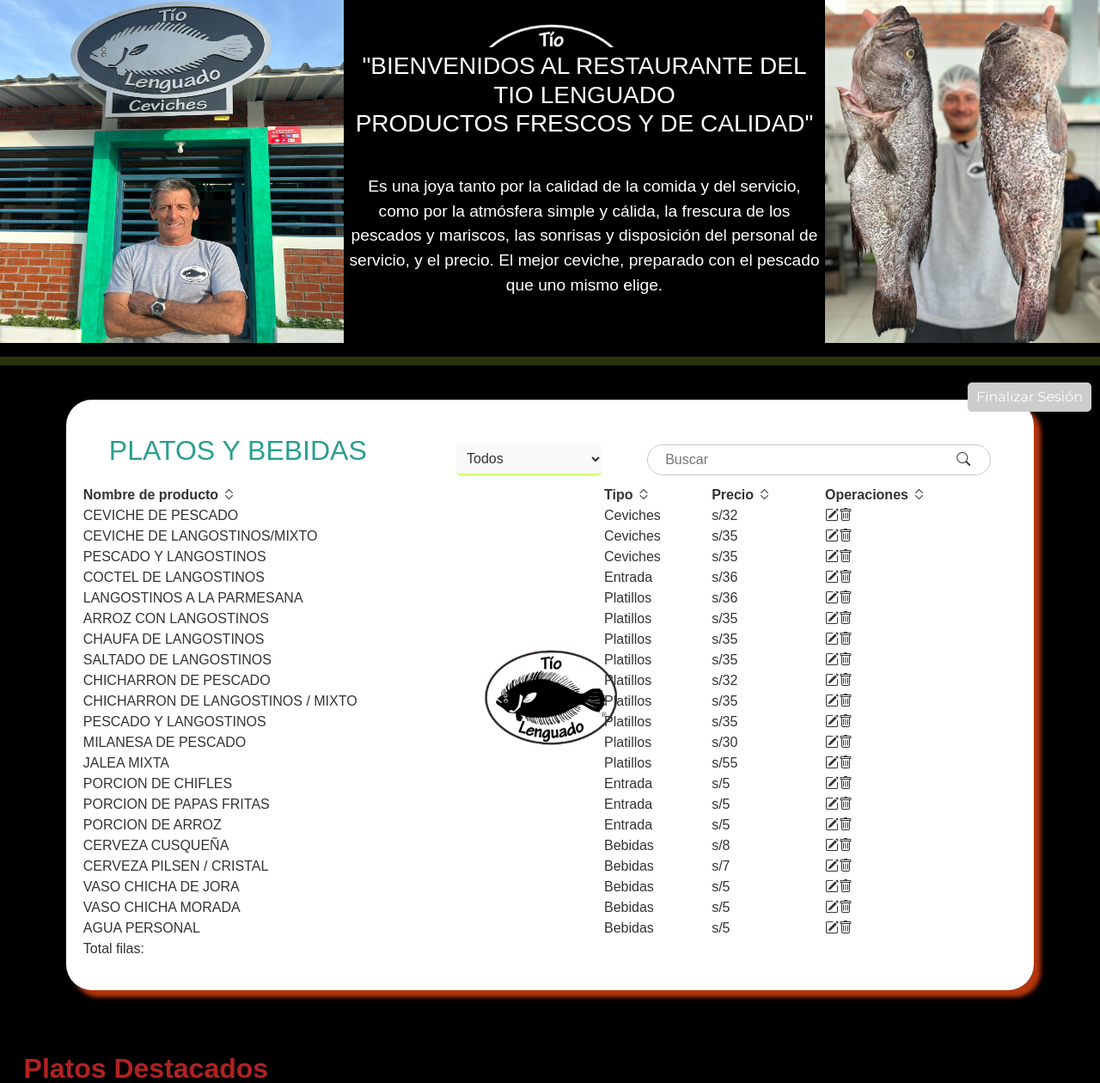
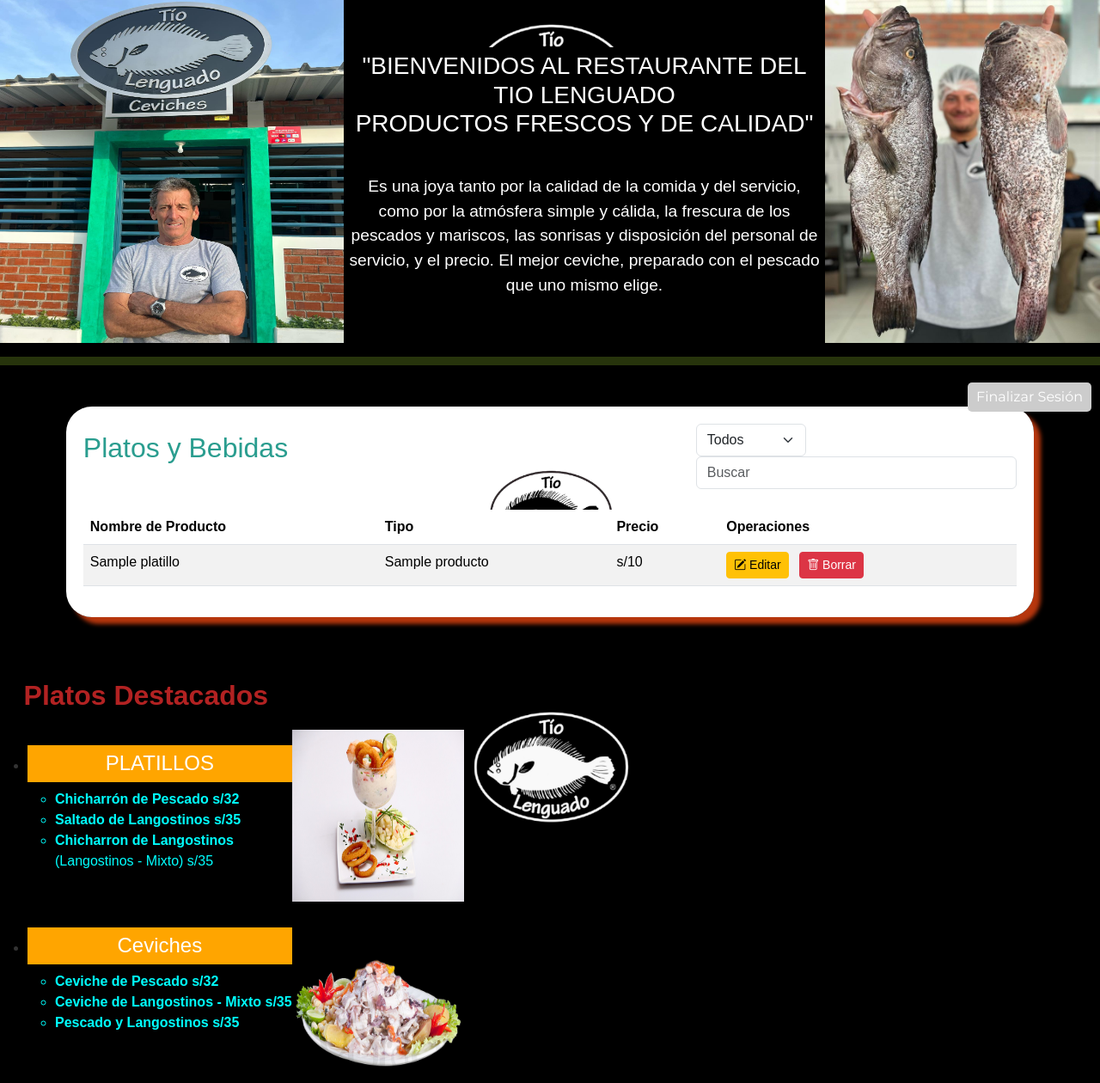
Before and after one commit to Black2oo4g/Tio-lenguado---TPW, a PHP site: template Vista/index.php in a window 1280 px wide. Shown: the part 311-1571 px from the top of the page at 86% size. Run offline with PHP 8.4, Linux system fonts and the light colour scheme; the visitor is signed in with stand-in values (Sample User, id 1); tables that the repository leaves empty or names only in its code hold one stand-in row (values such as "Sample post"); the template is opened without the code that fills it: most values are stand-ins (such as "Sample title", 1, 10 or a date in 2020); some libraries are stand-ins or nearby versions; grey boxes are pictures that could not be loaded.

Commit message:
carga de datos

```diff
--- a/Vista/index.php
+++ b/Vista/index.php
@@ -1,5 +1,7 @@
 <!DOCTYPE html>
 <?php
+include('../Database/conexion.php');
+
 session_start();
 
 if (!isset($_SESSION['usuario_id'])) {
@@ -9,13 +11,6 @@
     </script>";
     exit();
 }
-
-$nombre_usuario = $_SESSION['nombre_usuario'];
-$correo_usuario = $_SESSION['correo_usuario'];
-$tipo_usuario = $_SESSION['tipo_usuario'];
-$fecha_creacion = $_SESSION['fecha_creacion'];
-$contrasena_usuario = $_SESSION['contrasena_usuario'];
-
 ?>
 <html>
 
@@ -371,7 +366,7 @@
                         <li>
                             <hr class="dropdown-divider">
                         </li>
-                        <li><a class="dropdown-item" href="#">Salir</a></li>
+                        <li><a class="dropdown-item" onclick="logout()">Salir</a></li>
                     </ul>
                 </div>
             </div>
@@ -429,203 +424,96 @@
 
     <hr style="height:10px; border:0; background-color:yellowgreen;">
 
-    <div class="container">
-        <div class="table_header">
-            <h2>PLATOS Y BEBIDAS</h2>
-            <br>
+    <div class="container mt-5" id="platillosTable">
+        <div class="d-flex justify-content-between align-items-center mb-4">
+            <h2>Platos y Bebidas</h2>
+            <div>
+                <?php
+                $tipo_platillo = isset($_GET['tipo']) ? $_GET['tipo'] : '';
 
-            <select name="Tipos de platos" id="">
-                <option value="" selected>Todos</option>
-                <option value="">Ceviches</option>
-                <option value="">Especiales</option>
-                <option value="">Bebidas</option>
-
-            </select>
-            <div class="input_search">
-                <input type="search" placeholder="Buscar" />
-                <i class="bi bi-search" id="search"></i>
+                $where_clause = "";
+                if ($tipo_platillo != '') {
+                    $where_clause = " WHERE p.id_tipo_producto = '$tipo_platillo'";
+                }
+                ?>
+                <form method="GET" action="">
+                    <select name="tipo" class="form-select d-inline-block w-auto me-2" onchange="this.form.submit()">
+                        <option value="" selected>Todos</option>
+                        <option value="1" <?php if ($tipo_platillo == '1')
+                            echo 'selected'; ?>>Ceviches</option>
+                        <option value="2" <?php if ($tipo_platillo == '2')
+                            echo 'selected'; ?>>Especiales</option>
+                        <option value="3" <?php if ($tipo_platillo == '3')
+                            echo 'selected'; ?>>Bebidas</option>
+                    </select>
+                    <div class="input-group d-inline-flex">
+                        <input type="text" class="form-control" placeholder="Buscar" name="buscar"
+                            value="<?php echo isset($_GET['buscar']) ? htmlspecialchars($_GET['buscar']) : ''; ?>" />
+                    </div>
+                </form>
             </div>
         </div>
-        <table>
+
+        <table class="table table-striped">
             <thead>
                 <tr>
-                    <th>Nombre de producto <i class="bi bi-chevron-expand"></i></th>
-                    <th>Tipo <i class="bi bi-chevron-expand"></i></th>
-                    <th>Precio <i class="bi bi-chevron-expand"></i></th>
-                    <th>Operaciones <i class="bi bi-chevron-expand"></i></th>
+                    <th>Nombre de Producto</th>
+                    <th>Tipo</th>
+                    <th>Precio</th>
+                    <th>Operaciones</th>
                 </tr>
             </thead>
             <tbody>
-                <tr>
-                    <td>CEVICHE DE PESCADO</td>
-                    <td>Ceviches</td>
-                    <td>s/32</td>
-                    <td>
-                        <i class="bi bi-pencil-square" id="icons"></i><i class="bi bi-trash" id="icons"></i>
-                    </td>
-                </tr>
-                <tr>
-                    <td>CEVICHE DE LANGOSTINOS/MIXTO</td>
-                    <td>Ceviches</td>
-                    <td>s/35</td>
-                    <td>
-                        <i class="bi bi-pencil-square" id="icons"></i><i class="bi bi-trash" id="icons"></i>
-                    </td>
-                </tr>
-                <tr>
-                    <td>PESCADO Y LANGOSTINOS</td>
-                    <td>Ceviches</td>
-                    <td>s/35</td>
-                    <td>
-                        <i class="bi bi-pencil-square" id="icons"></i><i class="bi bi-trash" id="icons"></i>
-                    </td>
-                </tr>
-                <tr>
-                    <td>COCTEL DE LANGOSTINOS</td>
-                    <td>Entrada</td>
-                    <td>s/36</td>
-                    <td>
-                        <i class="bi bi-pencil-square" id="icons"></i><i class="bi bi-trash" id="icons"></i>
-                    </td>
-                </tr>
-                <tr>
-                    <td>LANGOSTINOS A LA PARMESANA </td>
-                    <td>Platillos</td>
-                    <td>s/36</td>
-                    <td>
-                        <i class="bi bi-pencil-square" id="icons"></i><i class="bi bi-trash" id="icons"></i>
-                    </td>
-                </tr>
-                <tr>
-                    <td>ARROZ CON LANGOSTINOS</td>
-                    <td>Platillos</td>
-                    <td>s/35</td>
-                    <td>
-                        <i class="bi bi-pencil-square" id="icons"></i><i class="bi bi-trash" id="icons"></i>
-                    </td>
-                </tr>
-                <tr>
-                    <td>CHAUFA DE LANGOSTINOS</td>
-                    <td>Platillos</td>
-                    <td>s/35</td>
-                    <td>
-                        <i class="bi bi-pencil-square" id="icons"></i><i class="bi bi-trash" id="icons"></i>
-                    </td>
-                </tr>
-                <tr>
-                    <td>SALTADO DE LANGOSTINOS</td>
-                    <td>Platillos</td>
-                    <td>s/35</td>
-                    <td>
-                        <i class="bi bi-pencil-square" id="icons"></i><i class="bi bi-trash" id="icons"></i>
-                    </td>
-                </tr>
-                <tr>
-                    <td>CHICHARRON DE PESCADO</td>
-                    <td>Platillos</td>
-                    <td>s/32</td>
-                    <td>
-                        <i class="bi bi-pencil-square" id="icons"></i><i class="bi bi-trash" id="icons"></i>
-                    </td>
-                </tr>
-                <tr>
-                    <td>CHICHARRON DE LANGOSTINOS / MIXTO</td>
-                    <td>Platillos</td>
-                    <td>s/35</td>
-                    <td>
-                        <i class="bi bi-pencil-square" id="icons"></i><i class="bi bi-trash" id="icons"></i>
-                    </td>
-                </tr>
-                <tr>
-                    <td>PESCADO Y LANGOSTINOS</td>
-                    <td>Platillos</td>
-                    <td>s/35</td>
-                    <td>
-                        <i class="bi bi-pencil-square" id="icons"></i><i class="bi bi-trash" id="icons"></i>
-                    </td>
-                </tr>
-                <tr>
-                    <td>MILANESA DE PESCADO</td>
-                    <td>Platillos</td>
-                    <td>s/30</td>
-                    <td>
-                        <i class="bi bi-pencil-square" id="icons"></i><i class="bi bi-trash" id="icons"></i>
-                    </td>
-                </tr>
-                <tr>
-                    <td>JALEA MIXTA</td>
-                    <td>Platillos</td>
-                    <td>s/55</td>
-                    <td>
-                        <i class="bi bi-pencil-square" id="icons"></i><i class="bi bi-trash" id="icons"></i>
-                    </td>
-                <tr>
-                    <td>PORCION DE CHIFLES</td>
-                    <td>Entrada</td>
-                    <td>s/5</td>
-                    <td>
-                        <i class="bi bi-pencil-square" id="icons"></i><i class="bi bi-trash" id="icons"></i>
-                    </td>
-                <tr>
-                    <td>PORCION DE PAPAS FRITAS</td>
-                    <td>Entrada</td>
-                    <td>s/5</td>
-                    <td>
-                        <i class="bi bi-pencil-square" id="icons"></i><i class="bi bi-trash" id="icons"></i>
-                    </td>
-                <tr>
-                    <td>PORCION DE ARROZ</td>
-                    <td>Entrada</td>
-                    <td>s/5</td>
-                    <td>
-                        <i class="bi bi-pencil-square" id="icons"></i><i class="bi bi-trash" id="icons"></i>
-                    </td>
-                <tr>
-                    <td>CERVEZA CUSQUEÑA</td>
-                    <td>Bebidas</td>
-                    <td>s/8</td>
-                    <td>
-                        <i class="bi bi-pencil-square" id="icons"></i><i class="bi bi-trash" id="icons"></i>
-                    </td>
-                <tr>
-                    <td>CERVEZA PILSEN / CRISTAL</td>
-                    <td>Bebidas</td>
-                    <td>s/7</td>
-                    <td>
-                        <i class="bi bi-pencil-square" id="icons"></i><i class="bi bi-trash" id="icons"></i>
-                    </td>
-                <tr>
-                    <td>VASO CHICHA DE JORA</td>
-                    <td>Bebidas</td>
-                    <td>s/5</td>
-                    <td>
-                        <i class="bi bi-pencil-square" id="icons"></i><i class="bi bi-trash" id="icons"></i>
-                    </td>
-                <tr>
-                    <td>VASO CHICHA MORADA</td>
-                    <td>Bebidas</td>
-                    <td>s/5</td>
-                    <td>
-                        <i class="bi bi-pencil-square" id="icons"></i><i class="bi bi-trash" id="icons"></i>
-                    </td>
-                <tr>
-                    <td>AGUA PERSONAL</td>
-                    <td>Bebidas</td>
-                    <td>s/5</td>
-                    <td>
-                        <i class="bi bi-pencil-square" id="icons"></i><i class="bi bi-trash" id="icons"></i>
-                    </td>
-                <tr>
+                <?php
+                $buscar = isset($_GET['buscar']) ? $_GET['buscar'] : '';
 
-                </tr>
+                $query = "SELECT p.nombre_platillo, p.precio, tp.nombre_tipo
+                      FROM platillos p
+                      JOIN tipo_producto tp ON p.id_tipo_producto = tp.id" . $where_clause;
 
+                if (!empty($buscar)) {
+                    $query .= " AND p.nombre_platillo LIKE '%$buscar%'";
+                }
+
+                $result = mysqli_query($conn, $query);
+
+                if ($result && mysqli_num_rows($result) > 0) {
+                    while ($row = mysqli_fetch_assoc($result)) {
+                        echo "<tr>";
+                        echo "<td>" . htmlspecialchars($row['nombre_platillo']) . "</td>";
+                        echo "<td>" . htmlspecialchars($row['nombre_tipo']) . "</td>";
+                        echo "<td>s/" . htmlspecialchars($row['precio']) . "</td>";
+                        echo '<td>
+                            <button class="btn btn-warning btn-sm me-2"><i class="bi bi-pencil-square"></i> Editar</button>
+                            <button class="btn btn-danger btn-sm"><i class="bi bi-trash"></i> Borrar</button>
+                          </td>';
+                        echo "</tr>";
+                    }
+                } else {
+                    echo "<tr><td colspan='4' class='text-center'>No hay datos disponibles</td></tr>";
+                }
+                ?>
             </tbody>
         </table>
-        <div class="table_fotter">
-            <p>Total filas: </p>
+    </div>
 
-        </div>
-    </div>
+    <script>
+        function scrollToTable() {
+            const table = document.getElementById("platillosTable");
+            if (table) {
+                table.scrollIntoView({ behavior: "smooth" });
+            }
+        }
+        window.onload = function () {
+            const urlParams = new URLSearchParams(window.location.search);
+            if (urlParams.has('tipo') || urlParams.has('buscar')) {
+                scrollToTable();
+            }
+        };
+    </script>
+
+
+
     </div>
     <table border="0" width: 100%; height: 100vh;">
         <tr>
@@ -801,7 +689,6 @@
         }
     </script>
 
-
 </body>
 
 </html>
```
